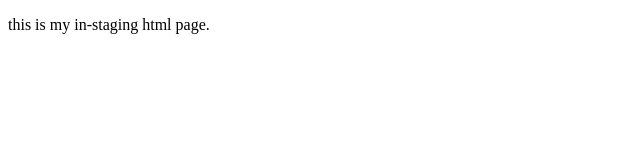
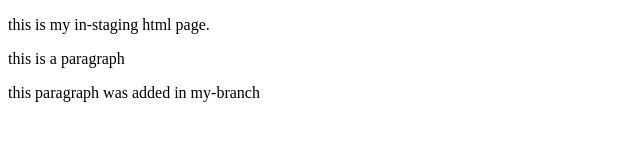
Before and after one commit to Ahmadkonainah/MyFirstRepo, a plain HTML site: page index.html in a window 1280 px wide. Shown: the whole page, without its empty margins (0-640 px from the left). Drawn offline with Linux system fonts and the light colour scheme.

Commit message:
committed in mybranch

```diff
--- a/index.html
+++ b/index.html
@@ -6,5 +6,7 @@
 </head>
 <body>
     <p>this is my in-staging html page.</p>
+    <p>this is a paragraph</p>
+    <p>this paragraph was added in my-branch</p>
 </body>
 </html>
```
